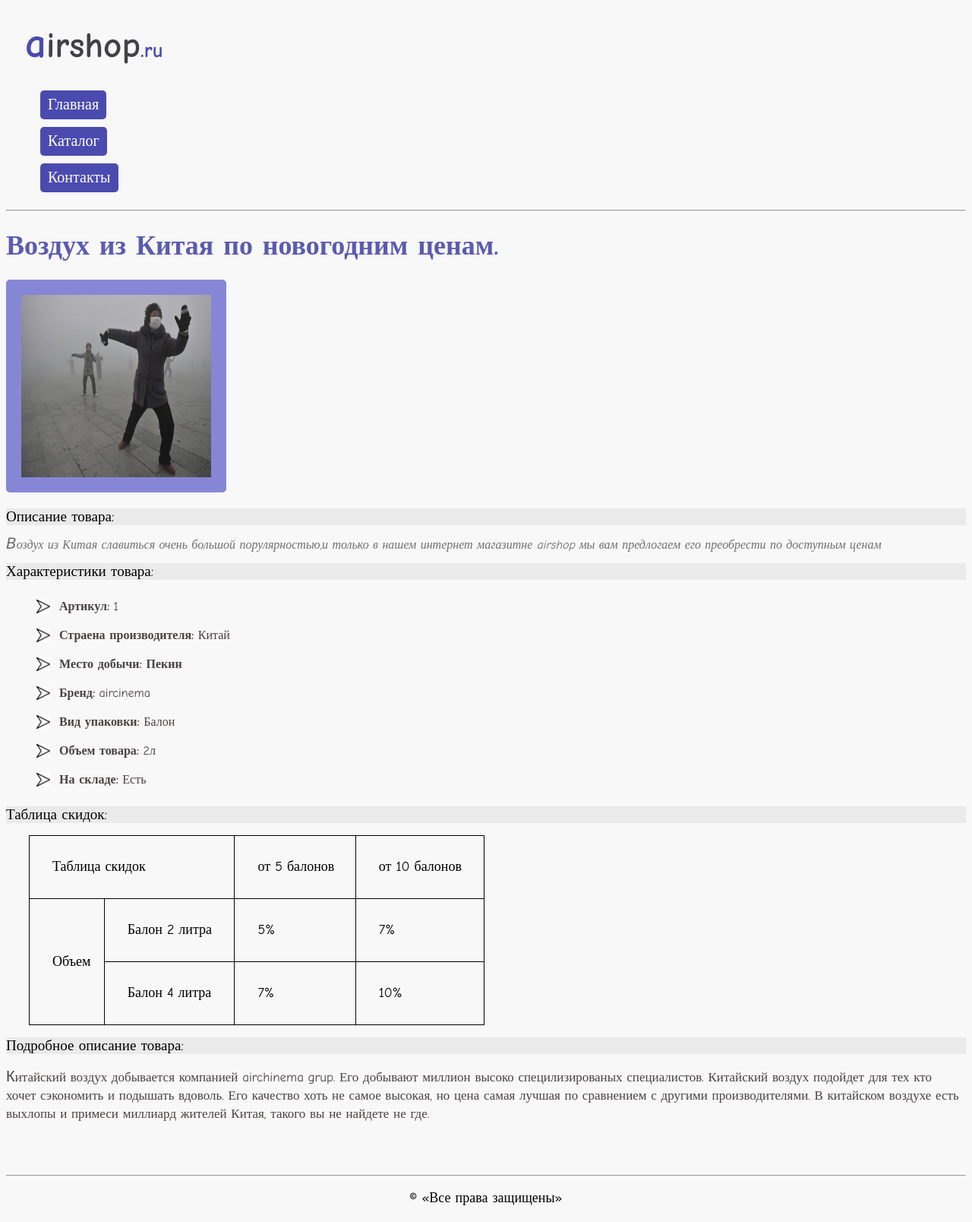
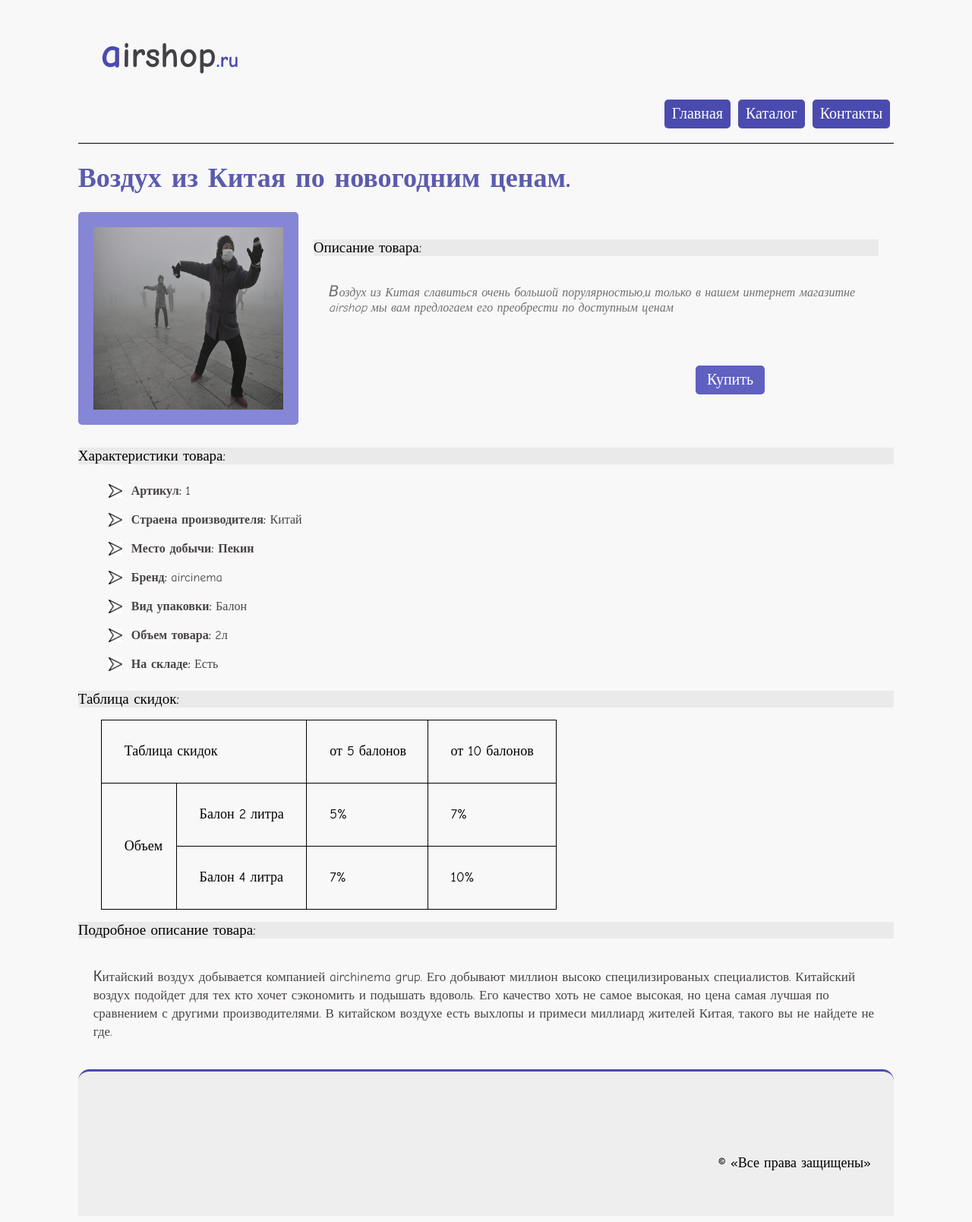
Before and after one commit to Solomaru/geet_site, a plain HTML site: page tovar_k.html in a window 1280 px wide. Shown: the whole page at 76% size. Drawn offline with Linux system fonts and the light colour scheme.

Commit message:
Выполнил ДЗ

```diff
--- a/css/style.css
+++ b/css/style.css
@@ -7,21 +7,74 @@ body {
 h1{
   color: #5B5BAF;
 }
+p{
+    padding: 10px;
+}
+/*---end Общие правила ---*/
+.container{
+    width: 85%;
+    margin: 0 auto;
+}
+.header{
+    border-bottom: 1px solid;
+    height: 180px;
+}
+.footer{
+    height: 190px;
+    background-color: #eee;
+    border-top: 3px #4B4BAF solid;
+    border-radius:15px 15px 0 0;
+    clear: both;
+}
+.footer p{
+    text-align: right;
+    margin-top: 100px;
+    margin-right: 20px;
+}
+/*--- Tavar ---*/
+.block_kratkoe{
+   overflow: hidden;
+   padding: 20px;
+    margin-left: 20px;
+}
+.block_kratkoe a{
+    float: right;
+    margin-right: 150px;
+    margin-top: 30px;
+    color: #fff;
+    font-size: 20px;
+    background-color: #6060C1;
+    border-radius: 5px;
+    text-decoration: none;
+    line-height: 18px;
+    padding: 10px 15px;
+}
+.block_kratkoe a:hover{
+     color: #eee;
+    background-color: #4646A0;
+    font-size: 25px;
 
-/*---end Общие правила ---*/
-/*--- Tavar ---*/
+}
+.block_kratkoe .z_h{
+    clear: none;
+
+    /*overflow: hidden;*/
+}
 .z_h{
    color: black;
    font-size:19px;
     font-weight:400;
     background-color:#eaeaea;
+    clear: both;
 }
 
 .kratkoe{
     color: #707070;
     font-size:16px;
     font-style:italic;
-    line-height:16px;
+    line-height:20px;
+    padding: 20px;
+
 }
 .kratkoe:first-letter{
          font-family: Verdana ;
@@ -33,6 +86,7 @@ h1{
     font-weight:400;
     line-height:24px;
     text-align:left;
+     padding: 20px;
 }
 .podrobnoe:first-letter{
          font-family: Arial ;
@@ -43,6 +97,7 @@ h1{
     font-size:16px;
     font-weight:400;
     line-height:30px;
+
 }
 .haract li {
     list-style:none;
@@ -58,8 +113,9 @@ h1{
     font-family: Comic Sans MS ;
     font-size:47px;
     font-weight: bold;
-    margin:25px;
+    margin:30px;
     color:#414146;
+    float: left;
 
 }
 .logo:after{
@@ -74,8 +130,15 @@ h1{
 /*---end logo ---*/
 
 /*--- Menu ---*/
+.block_menu{
+    float: right;
+    margin-top: 100px;
+}
 .menu{
     list-style: none;
+}
+.menu li{
+    float: left;
 }
 ul li a{
     color: #fff;
@@ -126,6 +189,10 @@ table td{
   padding-left: 30px;
 }
 
+.foto_tov{
+    float: left;
+    margin-bottom: 25px;
+}
 .foto_tov img{
     border:20px solid #8686D6;
     border-radius: 5px;
@@ -135,3 +202,19 @@ table td{
     margin:20px;
 
 }
+
+.block_tovar{
+    border: 1px solid;
+    float: left;
+    margin:25px;
+    border-radius: 8px;
+}
+.block_tovar h4{
+  font-size: 20px;
+  margin-left: 10px;
+}
+.cont_kategori{
+       width: 80%;
+    margin: 0 auto;
+
+}
--- a/tovar_k.html
+++ b/tovar_k.html
@@ -6,6 +6,7 @@
     <title>Воздух из Китая.</title>
 </head>
 <body>
+<div class="container">
   <div class="header">
     <div class="logo">airshop</div>
     <div class="block_menu">
@@ -16,18 +17,22 @@
         </ul>
     </div>
 </div>
-   <hr>
+
     <h1>Воздух из Китая по новогодним ценам.</h1>
     <div class="foto_tov">
         <a href="images/voz_ki.jpg" target="_blank">
             <img src="images/voz_ki.jpg" alt="Воздух из китая" tile="Воздух из китая" width="250" height="240">
         </a>
     </div>
-    <h2 class="z_h">Описание товара:</h2>
-    <p class="kratkoe">
-    Воздух из Китая славиться очень большой порулярностью,и только в нашем
-    интернет магазитне airshop мы вам предлогаем его преобрести по доступным ценам
-    </p>
+    <div class="block_kratkoe">
+        <h2 class="z_h">Описание товара:</h2>
+        <p class="kratkoe">
+        Воздух из Китая славиться очень большой порулярностью,и только в нашем
+        интернет магазитне airshop мы вам предлогаем его преобрести по доступным ценам
+        </p>
+        <a href="./contact.html" >Купить</a>
+
+    </div>
     <h2 class="z_h"> Характеристики товара:</h2>
      <ul class="haract">
     <li><b>Артикул:</b> 1</li>
@@ -64,10 +69,10 @@
      Китайский воздух добывается компанией airchinema grup. Его добывают миллион высоко
      специлизированых специалистов. Китайский воздух подойдет для тех кто хочет сэкономить и      подышать вдоволь. Его качество хоть не самое высокая, но цена самая лучшая по сравнением      с другими производителями. В китайском воздухе есть выхлопы и примеси миллиард жителей      Китая, такого вы не найдете не где.
     </p>
-    <br><br>
-    <hr>
+
     <div class="footer">
             <center><p>&copy; «Все права защищены»</p></center>
     </div>
+</div>
 </body>
 </html>
```
Also changed, not shown: catalog.html (+20 -22 lines), contact.html (+8 -7 lines), index.html (+6 -5 lines), tovar_e.html (+11 -8 lines), tovar_r.html (+5 -2 lines).
